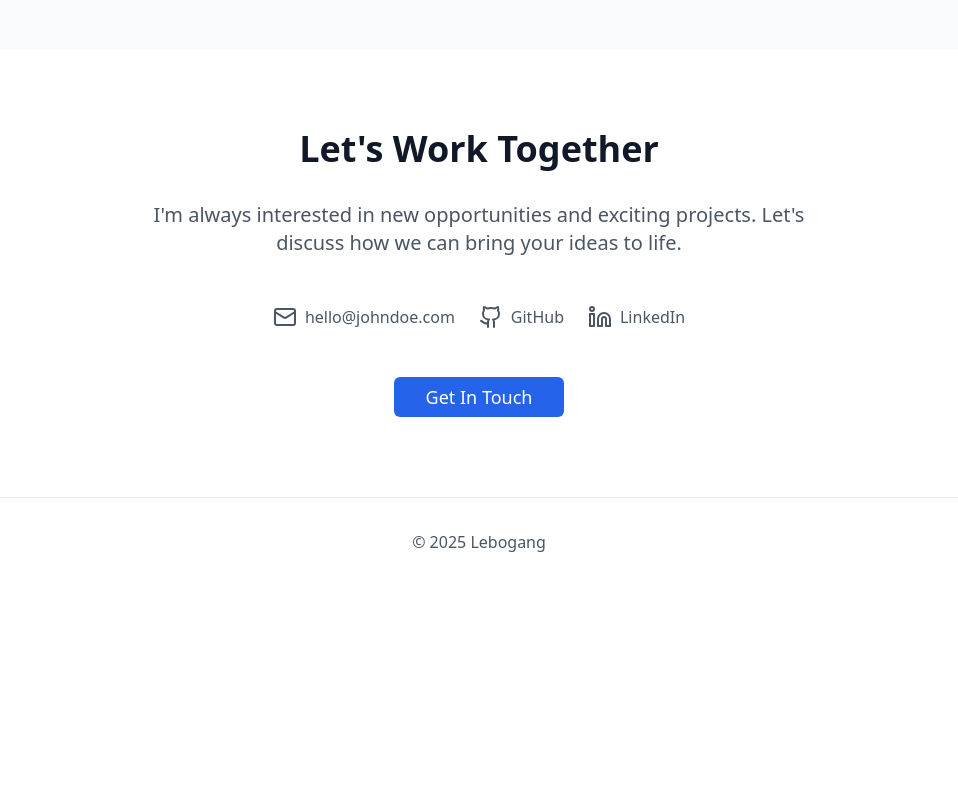
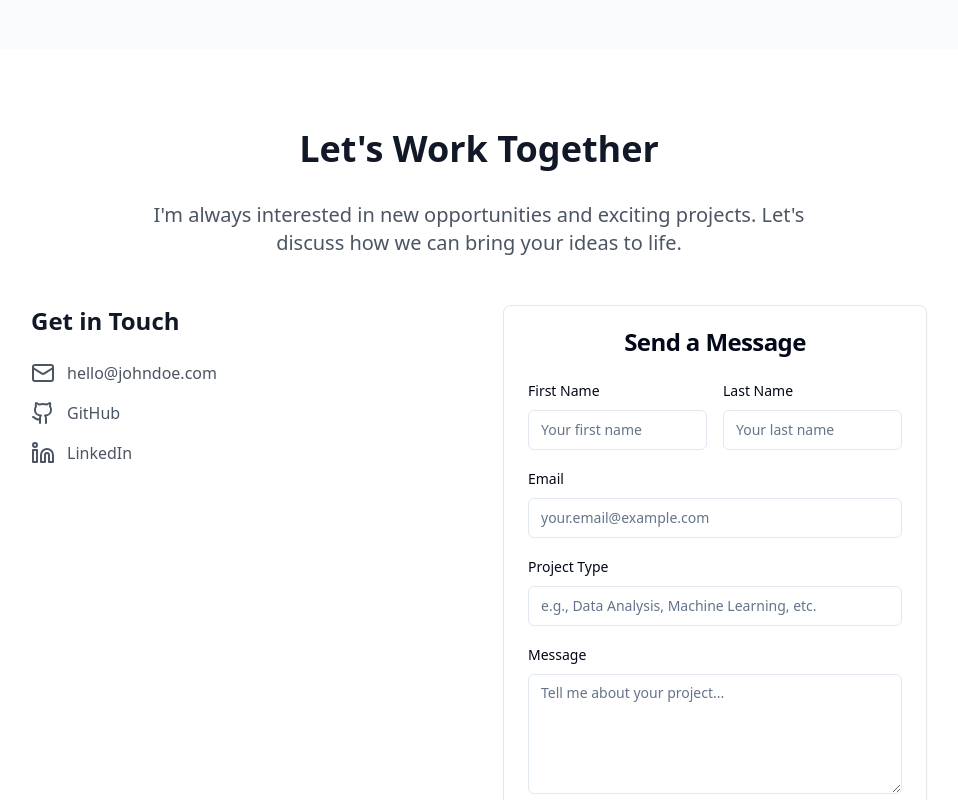
Before and after one commit to LeboSwaratlhe/cosmic-theme-flow, a React (Vite) app: page / in a window 1280 px wide. Shown: the part 3700-4500 px from the top of the page, without its empty margins (161-1119 px from the left). Before the commit the page ends 4286 px from the top, so only its background shows below. Built offline with nearby package versions, Linux system fonts and the light colour scheme.

Commit message:
Add contact form
Implement a contact form with fields for first name, last name, email, project type, and message.

```diff
--- a/src/pages/Index.tsx
+++ b/src/pages/Index.tsx
@@ -1,7 +1,12 @@
+
 import React, { useState, useEffect } from 'react';
 import { Moon, Sun, ExternalLink, Github, Linkedin, Mail, ArrowRight } from 'lucide-react';
 import { Button } from '@/components/ui/button';
 import { Avatar, AvatarImage, AvatarFallback } from '@/components/ui/avatar';
+import { Input } from '@/components/ui/input';
+import { Textarea } from '@/components/ui/textarea';
+import { Label } from '@/components/ui/label';
+import { Card, CardContent, CardHeader, CardTitle } from '@/components/ui/card';
 
 const Index = () => {
   const [isDark, setIsDark] = useState(false);
@@ -71,6 +76,12 @@ const Index = () => {
     "Python", "R", "SQL", "Pandas", "NumPy",
     "Scikit-learn", "TensorFlow", "PyTorch"
   ];
+
+  const handleSubmit = (e: React.FormEvent) => {
+    e.preventDefault();
+    // Handle form submission here
+    console.log('Form submitted');
+  };
 
   return (
     <div className="min-h-screen bg-white dark:bg-gray-950 text-gray-900 dark:text-gray-100 transition-colors duration-300">
@@ -271,32 +282,78 @@ const Index = () => {
 
       {/* Contact Section */}
       <section id="contact" className="py-20 px-6">
-        <div className="max-w-4xl mx-auto text-center">
-          <h2 className="text-4xl font-bold mb-8">Let's Work Together</h2>
-          <p className="text-xl text-gray-600 dark:text-gray-400 mb-12 max-w-2xl mx-auto">
+        <div className="max-w-4xl mx-auto">
+          <h2 className="text-4xl font-bold mb-8 text-center">Let's Work Together</h2>
+          <p className="text-xl text-gray-600 dark:text-gray-400 mb-12 max-w-2xl mx-auto text-center">
             I'm always interested in new opportunities and exciting projects.
             Let's discuss how we can bring your ideas to life.
           </p>
-          <div className="flex justify-center space-x-6 mb-12">
-            <a href="mailto:hello@johndoe.com" className="flex items-center space-x-2 text-gray-600 dark:text-gray-400 hover:text-blue-600 dark:hover:text-blue-400 transition-colors">
+
+          <div className="grid md:grid-cols-2 gap-12 mb-12">
+            {/* Contact Info */}
+            <div className="space-y-6">
+              <h3 className="text-2xl font-semibold mb-6">Get in Touch</h3>
+              <div className="space-y-4">
+                <a href="mailto:hello@johndoe.com" className="flex items-center space-x-3 text-gray-600 dark:text-gray-400 hover:text-blue-600 dark:hover:text-blue-400 transition-colors">
                   <Mail className="h-6 w-6" />
                   <span>hello@johndoe.com</span>
                 </a>
-            <a href="https://github.com" className="flex items-center space-x-2 text-gray-600 dark:text-gray-400 hover:text-blue-600 dark:hover:text-blue-400 transition-colors">
+                <a href="https://github.com" className="flex items-center space-x-3 text-gray-600 dark:text-gray-400 hover:text-blue-600 dark:hover:text-blue-400 transition-colors">
                   <Github className="h-6 w-6" />
                   <span>GitHub</span>
                 </a>
-            <a href="https://linkedin.com" className="flex items-center space-x-2 text-gray-600 dark:text-gray-400 hover:text-blue-600 dark:hover:text-blue-400 transition-colors">
+                <a href="https://linkedin.com" className="flex items-center space-x-3 text-gray-600 dark:text-gray-400 hover:text-blue-600 dark:hover:text-blue-400 transition-colors">
                   <Linkedin className="h-6 w-6" />
                   <span>LinkedIn</span>
                 </a>
               </div>
-          <Button
-            className="bg-blue-600 hover:bg-blue-700 text-white px-8 py-3 text-lg"
-            onClick={() => window.open('mailto:hello@johndoe.com')}
-          >
-            Get In Touch
+            </div>
+
+            {/* Contact Form */}
+            <Card className="border border-gray-200 dark:border-gray-800">
+              <CardHeader>
+                <CardTitle className="text-center">Send a Message</CardTitle>
+              </CardHeader>
+              <CardContent>
+                <form onSubmit={handleSubmit} className="space-y-4">
+                  <div className="grid grid-cols-2 gap-4">
+                    <div className="space-y-2">
+                      <Label htmlFor="firstName">First Name</Label>
+                      <Input id="firstName" placeholder="Your first name" required />
+                    </div>
+                    <div className="space-y-2">
+                      <Label htmlFor="lastName">Last Name</Label>
+                      <Input id="lastName" placeholder="Your last name" required />
+                    </div>
+                  </div>
+
+                  <div className="space-y-2">
+                    <Label htmlFor="email">Email</Label>
+                    <Input id="email" type="email" placeholder="your.email@example.com" required />
+                  </div>
+
+                  <div className="space-y-2">
+                    <Label htmlFor="projectType">Project Type</Label>
+                    <Input id="projectType" placeholder="e.g., Data Analysis, Machine Learning, etc." required />
+                  </div>
+
+                  <div className="space-y-2">
+                    <Label htmlFor="message">Message</Label>
+                    <Textarea
+                      id="message"
+                      placeholder="Tell me about your project..."
+                      className="min-h-[120px]"
+                      required
+                    />
+                  </div>
+
+                  <Button type="submit" className="w-full bg-blue-600 hover:bg-blue-700 text-white">
+                    Send Message
                   </Button>
+                </form>
+              </CardContent>
+            </Card>
+          </div>
         </div>
       </section>
 
```
Lines whose indentation alone changed are shown as unchanged.
